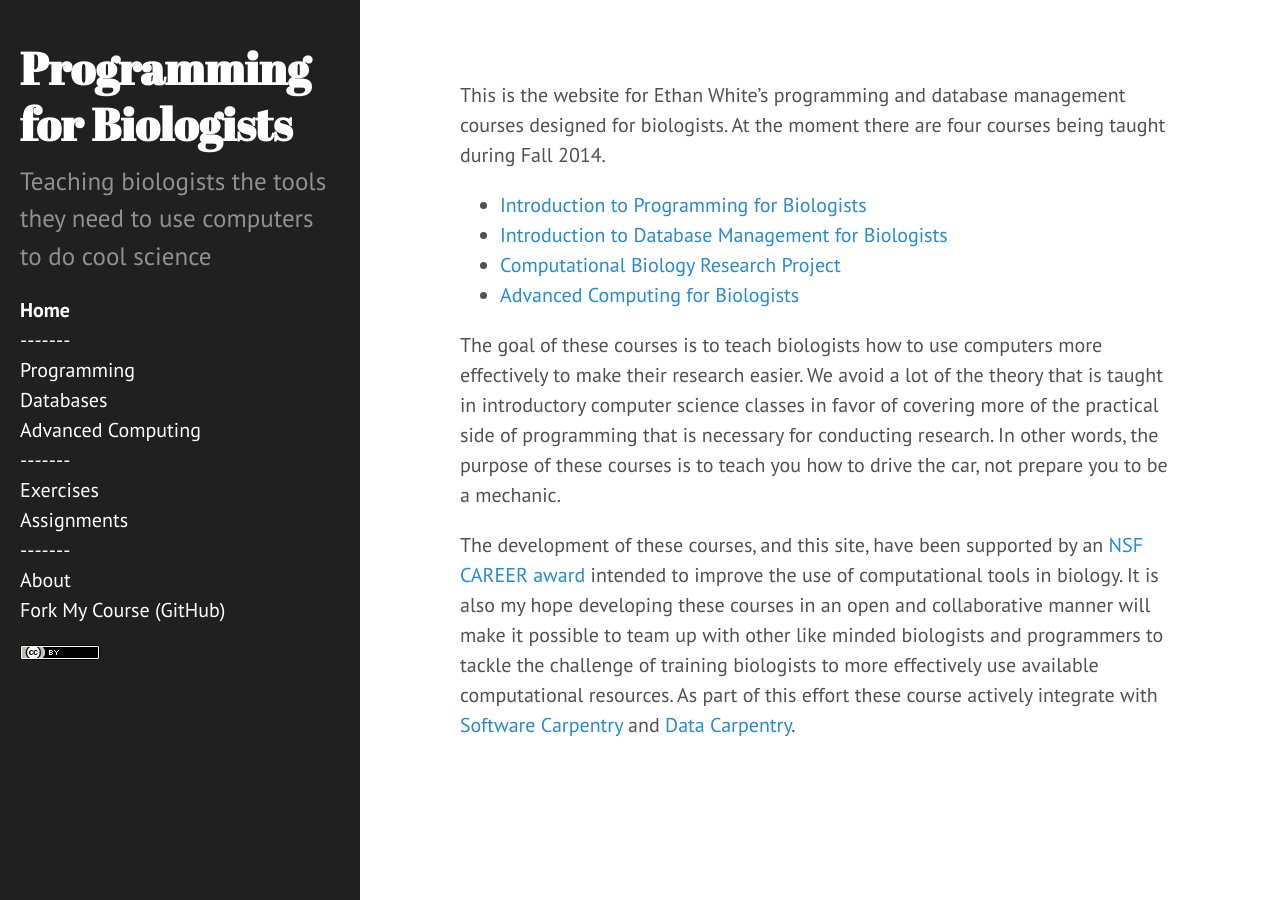
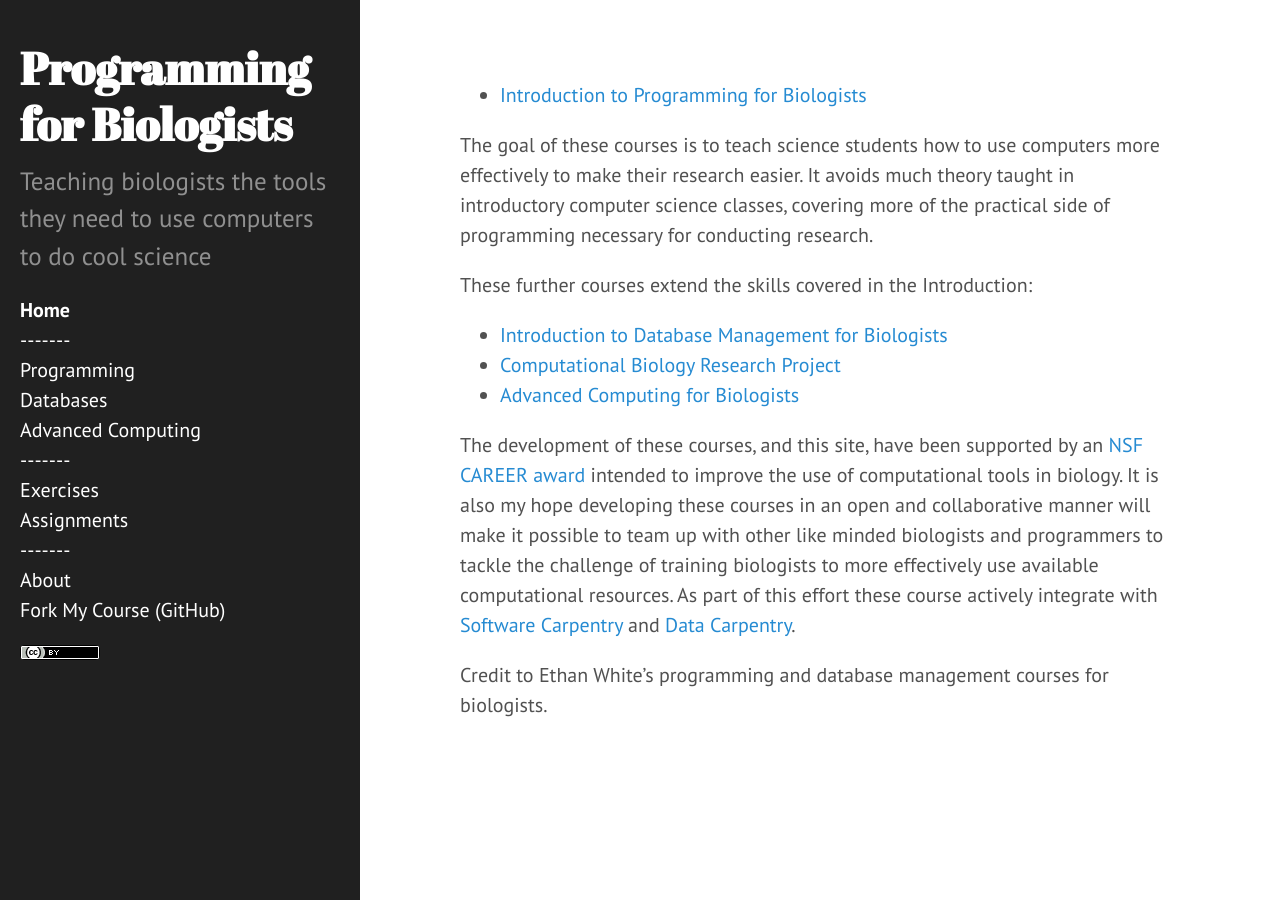
Before and after one commit to MonmouthSchool/MonmouthSchool.github.io, a Jekyll site: the page built from index.md, in a window 1280 px wide. Built offline with Jekyll 4.4.1, drawn with Linux system fonts in a browser that asks for light colours; Markdown is read by kramdown in place of the engine named in the settings.

Commit message:
Update index.md

```diff
--- a/index.md
+++ b/index.md
@@ -3,21 +3,16 @@ layout: default
 redirect_from: /courses/
 ---
 
-This is the website for Ethan White's programming and database management
-courses designed for biologists. At the moment there are four courses being
-taught during Fall 2014.
+* [Introduction to Programming for Biologists](/programming)
 
-* [Introduction to Programming for Biologists](/programming)
+The goal of these courses is to teach science students how to use computers more
+effectively to make their research easier. It avoids much theory taught in introductory computer science classes, covering more of the practical side of programming necessary for conducting research.
+
+These further courses extend the skills covered in the Introduction:
+
 * [Introduction to Database Management for Biologists](/databases)
 * [Computational Biology Research Project]()
 * [Advanced Computing for Biologists](/advanced)
-
-The goal of these courses is to teach biologists how to use computers more
-effectively to make their research easier. We avoid a lot of the theory that is
-taught in introductory computer science classes in favor of covering more of the
-practical side of programming that is necessary for conducting research. In
-other words, the purpose of these courses is to teach you how to drive the car,
-not prepare you to be a mechanic.
 
 The development of these courses, and this site, have been supported by an
 [NSF CAREER award](http://nsf.gov/awardsearch/showAward?AWD_ID=0953694) intended
@@ -28,3 +23,6 @@ the challenge of training biologists to more effectively use available
 computational resources. As part of this effort these course actively integrate
 with [Software Carpentry](http://software-carpentry.org) and
 [Data Carpentry](http://datacarpentry.org).
+
+Credit to Ethan White's programming and database management
+courses for biologists.
```
